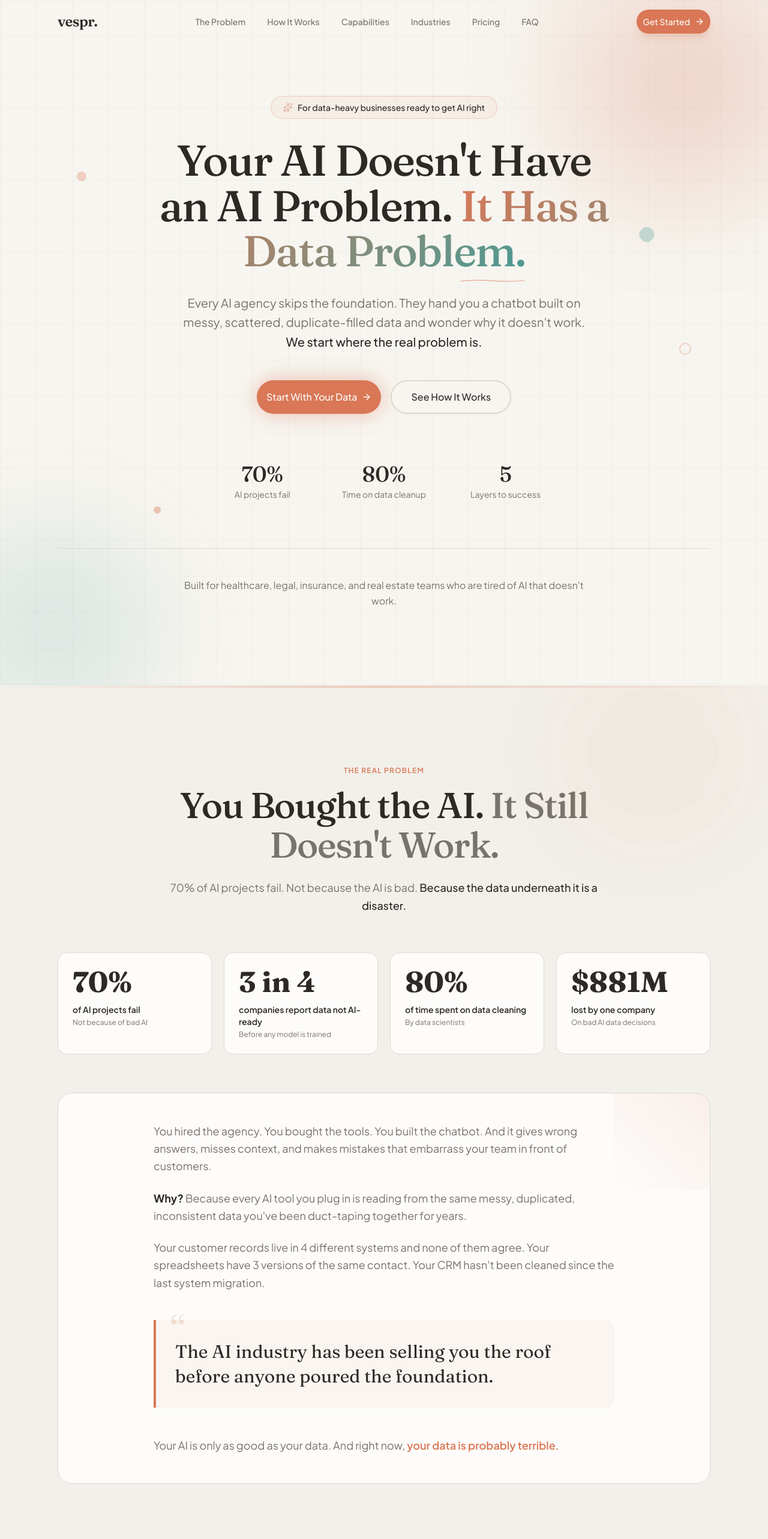
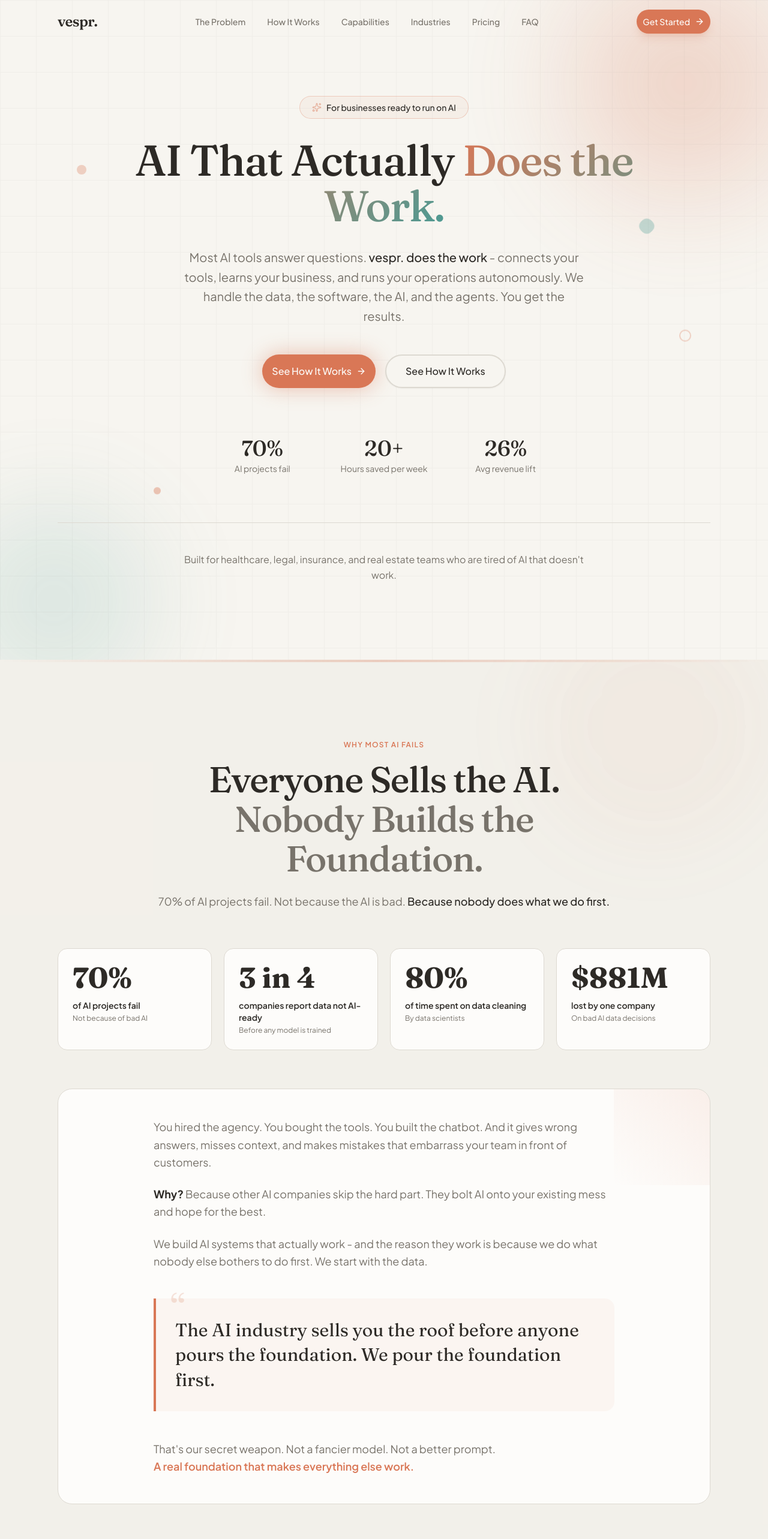
Before and after one commit to ontrailai/vespr, a Next.js app: page / in a window 1280 px wide. Shown: the top 2566 px of the page at 60% size. Built offline with nearby package versions, Linux system fonts and the light colour scheme.

Commit message:
refactor: update site messaging to AI operations focus\n\nShift tone from "data company" to "AI operations company" across sections\nRewrite layout.tsx with new font variables and metadata update

```diff
--- a/app/layout.tsx
+++ b/app/layout.tsx
@@ -3,21 +3,21 @@ import { Plus_Jakarta_Sans, Fraunces } from 'next/font/google'
 import { Analytics } from '@vercel/analytics/next'
 import './globals.css'
 
-const plusJakarta = Plus_Jakarta_Sans({
+const plusJakartaSans = Plus_Jakarta_Sans({
   subsets: ["latin"],
   variable: "--font-sans",
   weight: ["400", "500", "600", "700"]
-});
+})
 
-const fraunces = Fraunces({
+const frauncesFont = Fraunces({
   subsets: ["latin"],
   variable: "--font-serif",
   weight: ["400", "500", "600", "700"]
-});
+})
 
 export const metadata: Metadata = {
-  title: 'vespr. | Your AI Has a Data Problem',
-  description: 'Every AI agency skips the foundation. We start where the real problem is - your data. Then we build up from there, layer by layer, until your AI actually performs.',
+  title: 'vespr. | AI That Actually Does the Work',
+  description: 'Most AI tools answer questions. vespr. does the work - connects your tools, learns your business, and runs your operations autonomously.',
   generator: 'v0.app',
   icons: {
     icon: [
@@ -44,7 +44,7 @@ export default function RootLayout({
   children: React.ReactNode
 }>) {
   return (
-    <html lang="en" className={`${plusJakarta.variable} ${fraunces.variable}`} suppressHydrationWarning>
+    <html lang="en" className={`${plusJakartaSans.variable} ${frauncesFont.variable}`} suppressHydrationWarning>
       <body className="font-sans antialiased bg-background text-foreground min-h-screen">
         {children}
         <Analytics />
--- a/components/capabilities-section.tsx
+++ b/components/capabilities-section.tsx
@@ -95,14 +95,14 @@ export function CapabilitiesSection() {
               isVisible ? "opacity-100 translate-y-0" : "opacity-0 translate-y-4"
             }`}
           >
-            Clean Data Is Just the Beginning.
+            AI That Works For You.
           </h2>
           <p
             className={`mt-4 font-serif text-2xl lg:text-3xl text-muted-foreground transition-all duration-500 delay-150 ${
               isVisible ? "opacity-100 translate-y-0" : "opacity-0 translate-y-4"
             }`}
           >
-            Here&apos;s What Runs On Top of It.
+            24/7. Autonomous. Actually Useful.
           </p>
         </div>
 
--- a/components/hero-section.tsx
+++ b/components/hero-section.tsx
@@ -52,7 +52,7 @@ export function HeroSection() {
           >
             <Sparkles className="h-4 w-4 text-accent animate-pulse" />
             <span className="text-sm font-medium text-foreground">
-              For data-heavy businesses ready to get AI right
+              For businesses ready to run on AI
             </span>
           </div>
 
@@ -61,9 +61,9 @@ export function HeroSection() {
               mounted ? "opacity-100 translate-y-0" : "opacity-0 translate-y-4"
             }`}
           >
-            Your AI Doesn&apos;t Have<br className="hidden sm:block" /> an AI Problem.{" "}
+            AI That Actually{" "}
             <span className="relative">
-              <span className="gradient-text">It Has a Data Problem.</span>
+              <span className="gradient-text">Does the Work.</span>
               <svg className="absolute -bottom-2 left-0 w-full" viewBox="0 0 300 12" fill="none">
                 <path
                   d="M2 8C50 2 100 2 150 6C200 10 250 10 298 4"
@@ -81,7 +81,7 @@ export function HeroSection() {
               mounted ? "opacity-100 translate-y-0" : "opacity-0 translate-y-4"
             }`}
           >
-            Every AI agency skips the foundation. They hand you a chatbot built on messy, scattered, duplicate-filled data and wonder why it doesn&apos;t work. <span className="text-foreground font-medium">We start where the real problem is.</span>
+            Most AI tools answer questions. <span className="text-foreground font-medium">vespr. does the work</span> - connects your tools, learns your business, and runs your operations autonomously. We handle the data, the software, the AI, and the agents. You get the results.
           </p>
 
           <div
@@ -95,7 +95,7 @@ export function HeroSection() {
               className="group gap-2 bg-accent hover:bg-accent/90 text-accent-foreground rounded-full px-8 h-14 text-base font-medium shadow-xl shadow-accent/25 transition-all hover:shadow-2xl hover:shadow-accent/30 hover:-translate-y-1 animate-pulse-glow"
             >
               <Link href="#pricing">
-                Start With Your Data
+                See How It Works
                 <ArrowRight className="h-4 w-4 transition-transform group-hover:translate-x-1" />
               </Link>
             </Button>
@@ -117,8 +117,8 @@ export function HeroSection() {
           >
             {[
               { value: "70%", label: "AI projects fail" },
-              { value: "80%", label: "Time on data cleanup" },
-              { value: "5", label: "Layers to success" },
+              { value: "20+", label: "Hours saved per week" },
+              { value: "26%", label: "Avg revenue lift" },
             ].map((stat, i) => (
               <div key={i} className="text-center">
                 <p className="font-serif text-3xl lg:text-4xl font-medium text-foreground">{stat.value}</p>
--- a/components/problem-section.tsx
+++ b/components/problem-section.tsx
@@ -102,22 +102,22 @@ export function ProblemSection() {
               isVisible ? "opacity-100 translate-y-0" : "opacity-0 translate-y-4"
             }`}
           >
-            The Real Problem
+            Why Most AI Fails
           </span>
           <h2
             className={`font-serif text-4xl font-medium tracking-tight text-foreground sm:text-5xl lg:text-6xl leading-[1.1] transition-all duration-500 delay-100 ${
               isVisible ? "opacity-100 translate-y-0" : "opacity-0 translate-y-4"
             }`}
           >
-            You Bought the AI.{" "}
-            <span className="text-muted-foreground">It Still Doesn&apos;t Work.</span>
+            Everyone Sells the AI.{" "}
+            <span className="text-muted-foreground">Nobody Builds the Foundation.</span>
           </h2>
           <p
             className={`mt-6 text-lg leading-relaxed text-muted-foreground transition-all duration-500 delay-200 ${
               isVisible ? "opacity-100 translate-y-0" : "opacity-0 translate-y-4"
             }`}
           >
-            70% of AI projects fail. Not because the AI is bad. <span className="text-foreground font-medium">Because the data underneath it is a disaster.</span>
+            70% of AI projects fail. Not because the AI is bad. <span className="text-foreground font-medium">Because nobody does what we do first.</span>
           </p>
         </div>
 
@@ -159,22 +159,22 @@ export function ProblemSection() {
               You hired the agency. You bought the tools. You built the chatbot. And it gives wrong answers, misses context, and makes mistakes that embarrass your team in front of customers.
             </p>
             <p className="text-lg leading-relaxed text-muted-foreground">
-              <strong className="text-foreground">Why?</strong>{" "}Because every AI tool you plug in is reading from the same messy, duplicated, inconsistent data you&apos;ve been duct-taping together for years.
+              <strong className="text-foreground">Why?</strong>{" "}Because other AI companies skip the hard part. They bolt AI onto your existing mess and hope for the best.
             </p>
             <p className="text-lg leading-relaxed text-muted-foreground">
-              Your customer records live in 4 different systems and none of them agree. Your spreadsheets have 3 versions of the same contact. Your CRM hasn&apos;t been cleaned since the last system migration.
+              We build AI systems that actually work - and the reason they work is because we do what nobody else bothers to do first. We start with the data.
             </p>
 
             {/* Pull quote with accent styling */}
             <blockquote className="my-12 py-8 px-8 border-l-4 border-accent bg-accent/5 rounded-r-2xl relative">
               <div className="absolute -top-4 left-6 text-6xl text-accent/20 font-serif">&ldquo;</div>
               <p className="font-serif text-2xl lg:text-3xl text-foreground leading-snug relative">
-                The AI industry has been selling you the roof before anyone poured the foundation.
+                The AI industry sells you the roof before anyone pours the foundation. We pour the foundation first.
               </p>
             </blockquote>
 
             <p className="text-lg leading-relaxed text-muted-foreground">
-              Your AI is only as good as your data. And right now, <span className="inline-flex items-center gap-1 text-accent font-semibold">your data is probably terrible.</span>
+              That&apos;s our secret weapon. Not a fancier model. Not a better prompt. <span className="inline-flex items-center gap-1 text-accent font-semibold">A real foundation that makes everything else work.</span>
             </p>
           </div>
         </div>
--- a/components/solution-section.tsx
+++ b/components/solution-section.tsx
@@ -93,22 +93,22 @@ export function SolutionSection() {
               isVisible ? "opacity-100 translate-y-0" : "opacity-0 translate-y-4"
             }`}
           >
-            Our Approach
+            How vespr. Works
           </span>
           <h2
             className={`font-serif text-4xl font-medium tracking-tight text-foreground sm:text-5xl lg:text-6xl leading-[1.1] transition-all duration-500 delay-100 ${
               isVisible ? "opacity-100 translate-y-0" : "opacity-0 translate-y-4"
             }`}
           >
-            We Build From the Ground Up.{" "}
-            <span className="text-muted-foreground">That&apos;s Why It Works.</span>
+            Five Layers.{" "}
+            <span className="text-muted-foreground">One System That Works.</span>
           </h2>
           <p
             className={`mt-6 text-lg leading-relaxed text-muted-foreground transition-all duration-500 delay-200 ${
               isVisible ? "opacity-100 translate-y-0" : "opacity-0 translate-y-4"
             }`}
           >
-            Every other AI company starts at the top and hopes for the best. We start at the bottom and build each layer on a real foundation.
+            We don&apos;t just add AI to your business. We build the complete infrastructure - from data foundation to autonomous agents - so every layer makes the next one smarter.
           </p>
         </div>
 
@@ -276,10 +276,10 @@ export function SolutionSection() {
           <div className="absolute inset-0 bg-gradient-to-r from-accent/5 to-accent-secondary/5 animate-gradient" />
           <div className="relative">
             <p className="font-serif text-2xl lg:text-3xl text-foreground">
-              Every other company starts at layer 4. <span className="gradient-text font-semibold">We start at layer 1.</span>
+              Other companies sell you layer 4 or 5. <span className="gradient-text font-semibold">We build all five.</span>
             </p>
             <p className="mt-4 text-muted-foreground max-w-xl mx-auto">
-              The result? AI that actually works. Because it&apos;s built on a foundation that actually exists.
+              That&apos;s why vespr. works when everything else you&apos;ve tried hasn&apos;t.
             </p>
           </div>
         </div>
```
